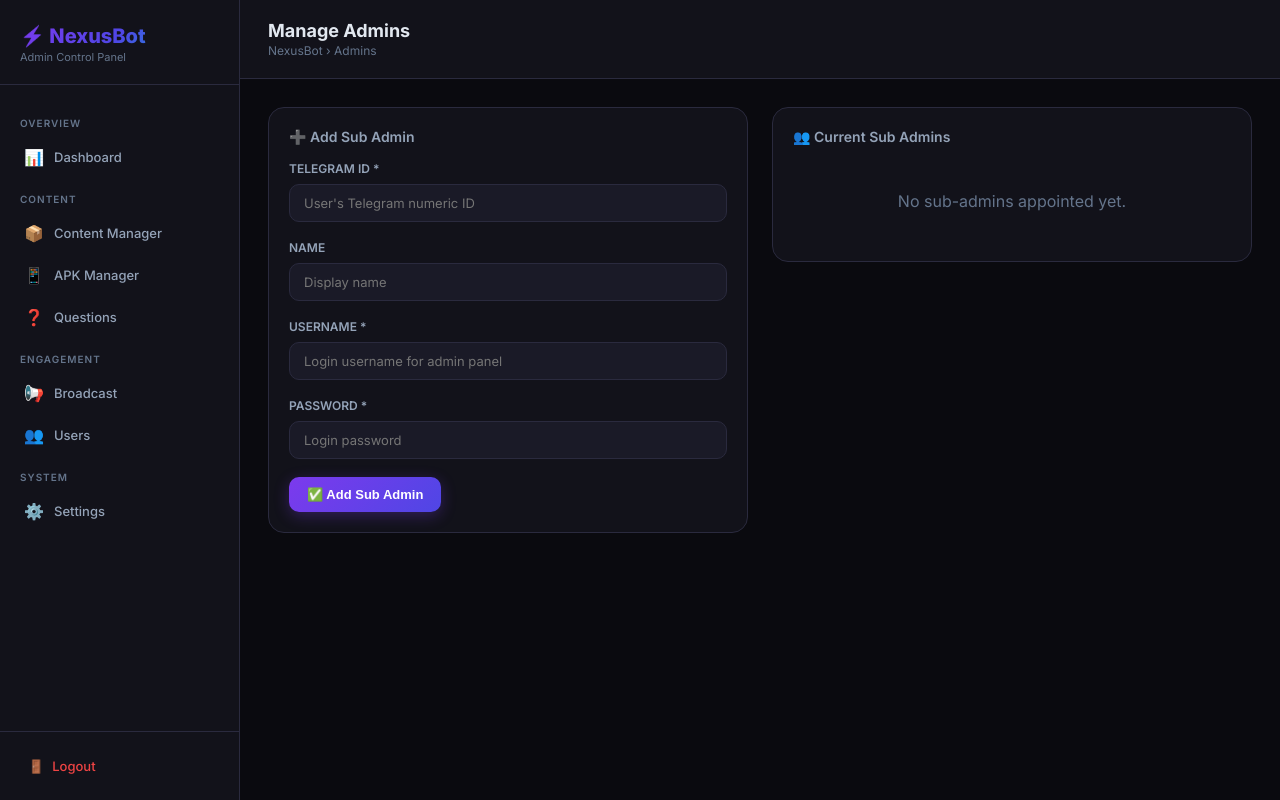
After one commit to freebase792-web/fordddd, a Flask app: template admin/templates/admin/admins.html in a window 1280 px wide. The commit adds this page. Run offline with Flask 3, Linux system fonts and the light colour scheme; the template is opened without the code that fills it, so the values that code supplies are empty.

Commit message:
Add files via upload

```diff
--- /dev/null
+++ b/admin/templates/admin/admins.html
@@ -0,0 +1,72 @@
+{% extends "admin/base.html" %}
+{% block title %}Manage Admins — NexusBot Admin{% endblock %}
+{% block page_title %}Manage Admins{% endblock %}
+{% block breadcrumb %}Admins{% endblock %}
+
+{% block content %}
+<div class="grid-2" style="gap:24px; align-items:start;">
+    <div class="card">
+        <div class="card-header">➕ Add Sub Admin</div>
+        <form method="POST" action="/admin/admins/add">
+            <div class="form-group">
+                <label class="form-label">TELEGRAM ID *</label>
+                <input type="text" name="telegram_id" class="form-control" required
+                    placeholder="User's Telegram numeric ID">
+            </div>
+            <div class="form-group">
+                <label class="form-label">NAME</label>
+                <input type="text" name="name" class="form-control"
+                    placeholder="Display name">
+            </div>
+            <div class="form-group">
+                <label class="form-label">USERNAME *</label>
+                <input type="text" name="username" class="form-control" required
+                    placeholder="Login username for admin panel">
+            </div>
+            <div class="form-group">
+                <label class="form-label">PASSWORD *</label>
+                <input type="password" name="password" class="form-control" required
+                    placeholder="Login password">
+            </div>
+            <button type="submit" class="btn btn-primary">✅ Add Sub Admin</button>
+        </form>
+    </div>
+
+    <div class="card">
+        <div class="card-header">👥 Current Sub Admins</div>
+        {% if sub_admins %}
+        <div class="table-wrap">
+            <table>
+                <thead>
+                    <tr>
+                        <th>ID</th>
+                        <th>Name</th>
+                        <th>Username</th>
+                        <th>Action</th>
+                    </tr>
+                </thead>
+                <tbody>
+                {% for a in sub_admins %}
+                <tr>
+                    <td style="color:var(--text3);">{{ a.telegram_id }}</td>
+                    <td>{{ a.name }}</td>
+                    <td>@{{ a.username }}</td>
+                    <td>
+                        <form method="POST" action="/admin/admins/remove/{{ a.telegram_id }}"
+                            onsubmit="return confirm('Remove this sub-admin?')">
+                            <button class="btn btn-danger btn-sm">🗑️ Remove</button>
+                        </form>
+                    </td>
+                </tr>
+                {% endfor %}
+                </tbody>
+            </table>
+        </div>
+        {% else %}
+        <div style="text-align:center; padding:30px; color:var(--text3);">
+            No sub-admins appointed yet.
+        </div>
+        {% endif %}
+    </div>
+</div>
+{% endblock %}
--- a/admin/templates/admin/base.html
+++ b/admin/templates/admin/base.html
@@ -224,6 +224,12 @@
         <a href="/admin/users" class="nav-item {% if '/users' in request.path %}active{% endif %}">
             <span class="icon">👥</span> Users
         </a>
+        {% if session.get('admin_role') == 'super_admin' %}
+        <div class="nav-section">Admin Management</div>
+        <a href="/admin/admins" class="nav-item {% if '/admins' in request.path %}active{% endif %}">
+            <span class="icon">🔐</span> Manage Admins
+        </a>
+        {% endif %}
         <div class="nav-section">System</div>
         <a href="/admin/settings" class="nav-item {% if '/settings' in request.path %}active{% endif %}">
             <span class="icon">⚙️</span> Settings
--- a/admin/templates/admin/dashboard.html
+++ b/admin/templates/admin/dashboard.html
@@ -15,9 +15,11 @@
             </button>
         {% endif %}
     </form>
+    {% if session.get('admin_role') == 'super_admin' %}
     <form method="POST" action="/admin/webhook/register" style="display:inline;">
         <button class="btn btn-outline btn-sm">🔗 Register Webhook</button>
     </form>
+    {% endif %}
 {% endblock %}
 
 {% block content %}
@@ -45,7 +47,7 @@
         <div class="glow" style="background: #f59e0b;"></div>
         <div class="label">APK Downloads</div>
         <div class="value" style="color: #fcd34d;">{{ apk_downloads }}</div>
-        <div class="sub">Total downloads</div>
+        <div class="sub">{{ download_rate }}% of YES users downloaded</div>
     </div>
     <div class="stat-card">
         <div class="glow" style="background: #3b82f6;"></div>
```
Also changed, not shown: admin/templates/admin/broadcast.html (+16 -5 lines), admin/templates/admin/settings.html (+14 -0 lines).
